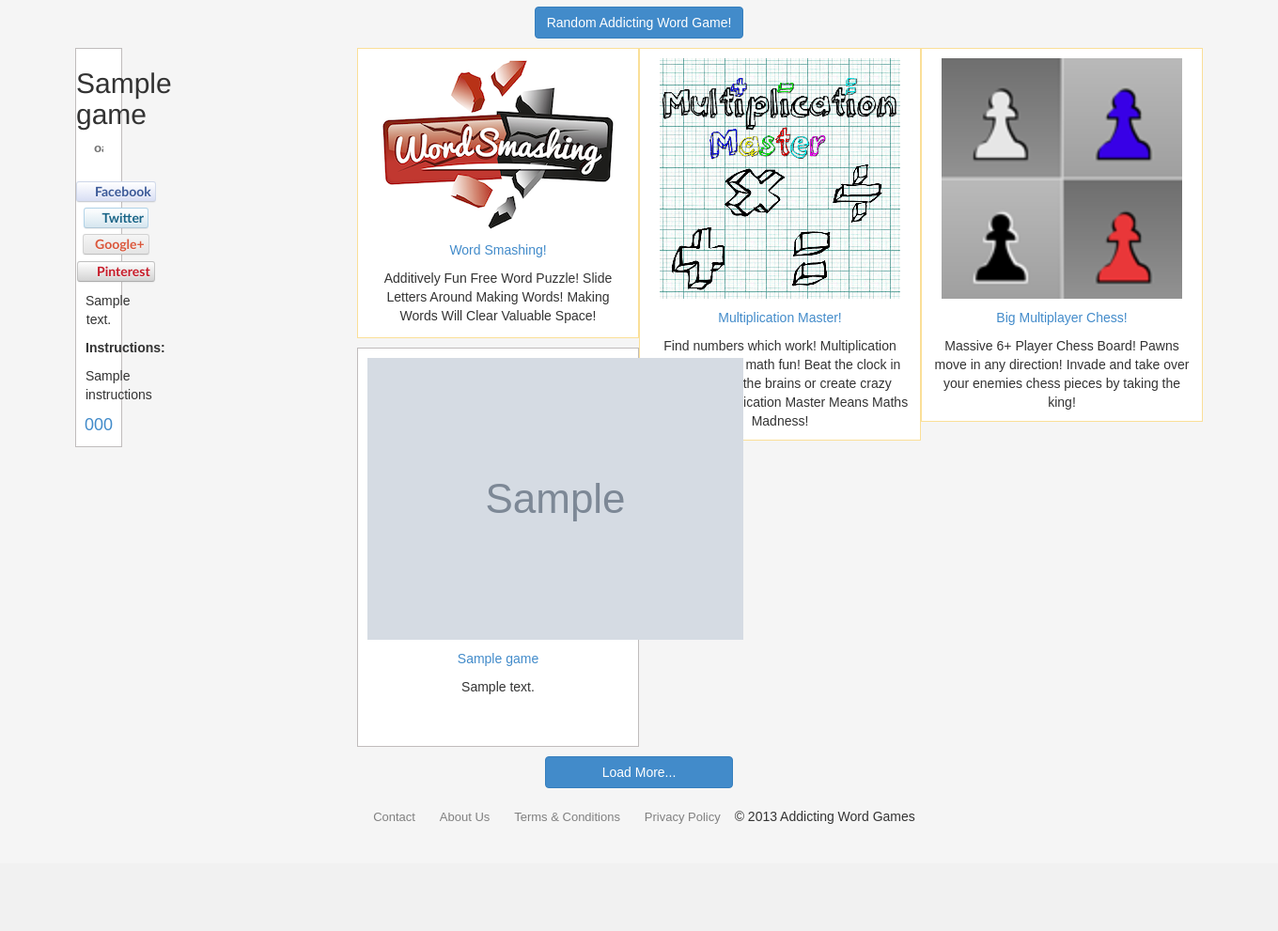
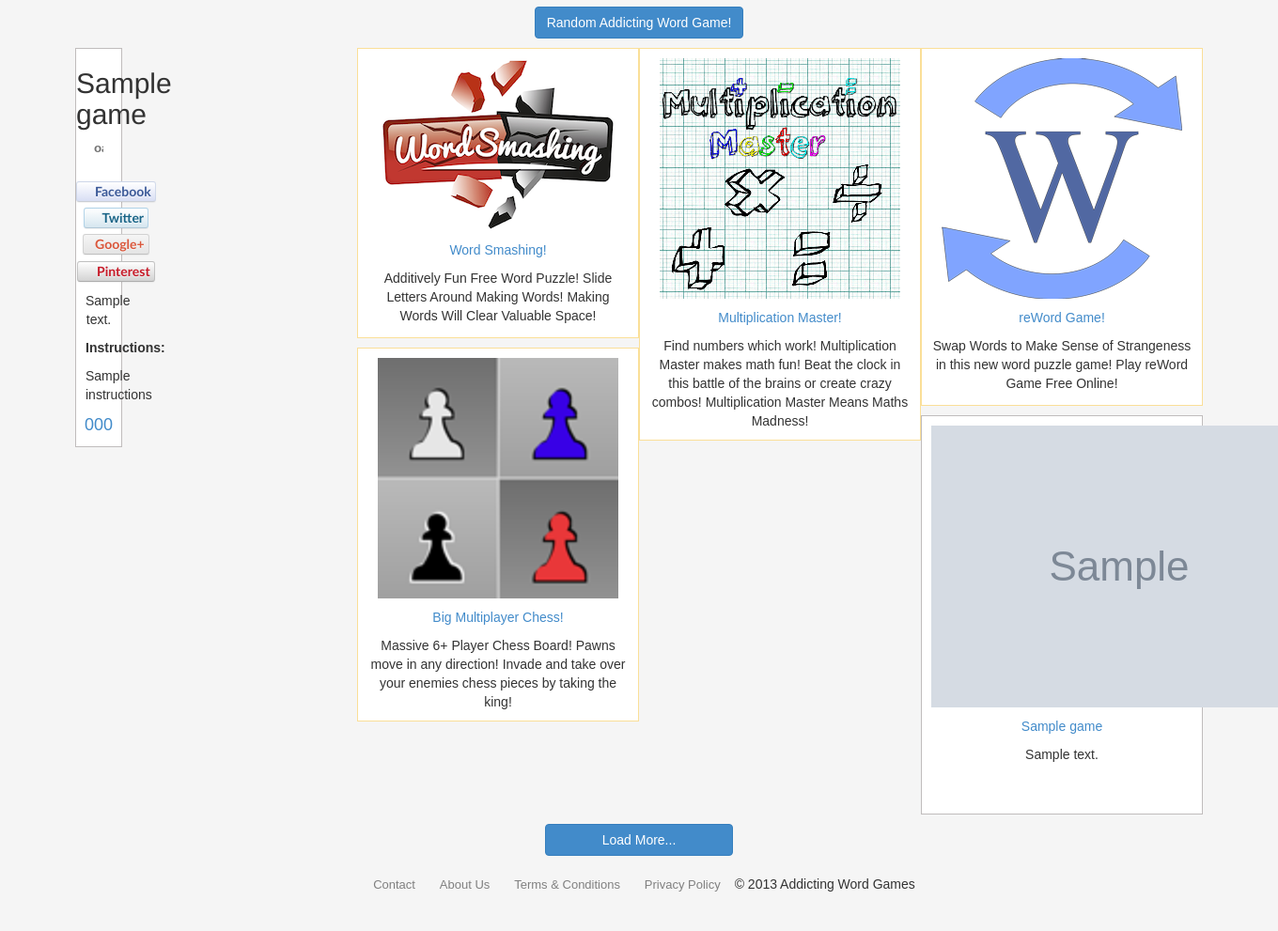
Before and after one commit to lee101/addictingwordgames, a Python web app: template templates/game.jinja2 in a window 1360 px wide; the page is wider, and only the part inside the window is pictured. Shown: the part 43-1034 px from the top of that part at 94% size. Before the commit the page ends 920 px from the top of that part, so only its background shows below. Run offline with Jinja, Linux system fonts and the light colour scheme; the template is opened without the code that fills it: most values are stand-ins (such as "Sample title", 1, 10 or a date in 2020); grey boxes marked "Sample" are stand-in pictures; some libraries are stand-ins or nearby versions.

Commit message:
Add reWord Game

```diff
--- a/main.py
+++ b/main.py
@@ -151,6 +151,8 @@ class BaseHandler(webapp2.RequestHandler):
         todo implement user played/notplayed
         '''
         titles = Game.getAllTitles()
+        if len(titles) == 0:
+            return '/'
         choice = random.choice(titles)
         return '/game/' + choice
 
--- a/templates/shared/macros.jinja2
+++ b/templates/shared/macros.jinja2
@@ -29,6 +29,18 @@
 
         <p class="small-description-text">Additively Fun Free Word Puzzle! Slide Letters Around Making Words! Making
             Words Will Clear Valuable Space!</p>
+    </div>
+{%- endmacro %}
+
+{% macro showrewordgame() -%}
+    <div class="game game-featured">
+        <a class="game-link" href="http://rewordgame.com" title="reWord Game Word Puzzle" target="_blank"><img
+                src="/static/img/reword-game-logo256.png" alt="reWord Game, Word Swapping Puzzle Game" width="256"
+                height="256"/></a>
+        <a href="http://rewordgame.com" title="Play reWord Game!" target="_blank">reWord Game!</a>
+
+        <p class="small-description-text">Swap Words to Make Sense of Strangeness in this new word puzzle game! Play
+            reWord Game Free Online!</p>
     </div>
 {%- endmacro %}
 
@@ -118,6 +130,7 @@
         {{ showmaingame() }}
         {{ showwordsmashing() }}
         {{ showmultiplicationmaster() }}
+        {{ showrewordgame() }}
         {{ showbigmultiplayerchess() }}
         {% set num_adds_shown = 0 %}
         {% for game in games %}
```
Also changed, not shown: static/img/reword-game-logo256.png (added).
